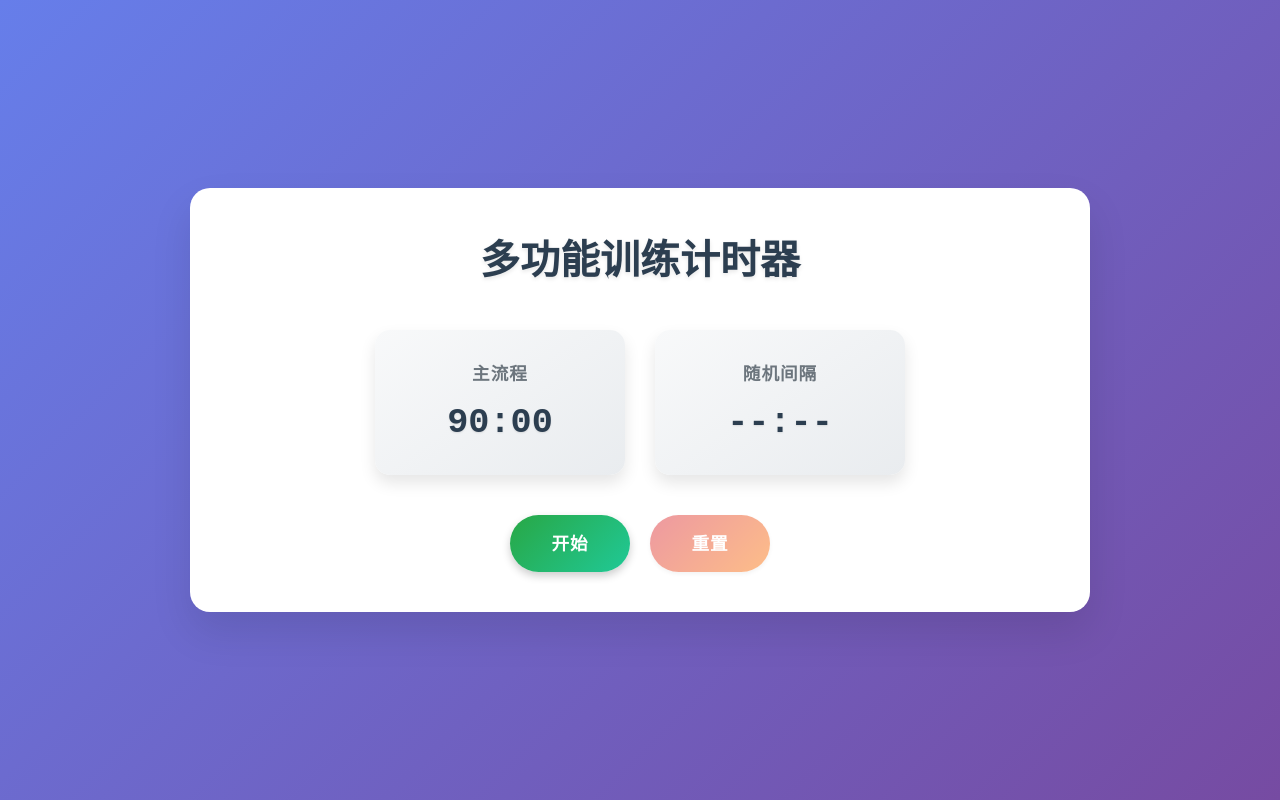
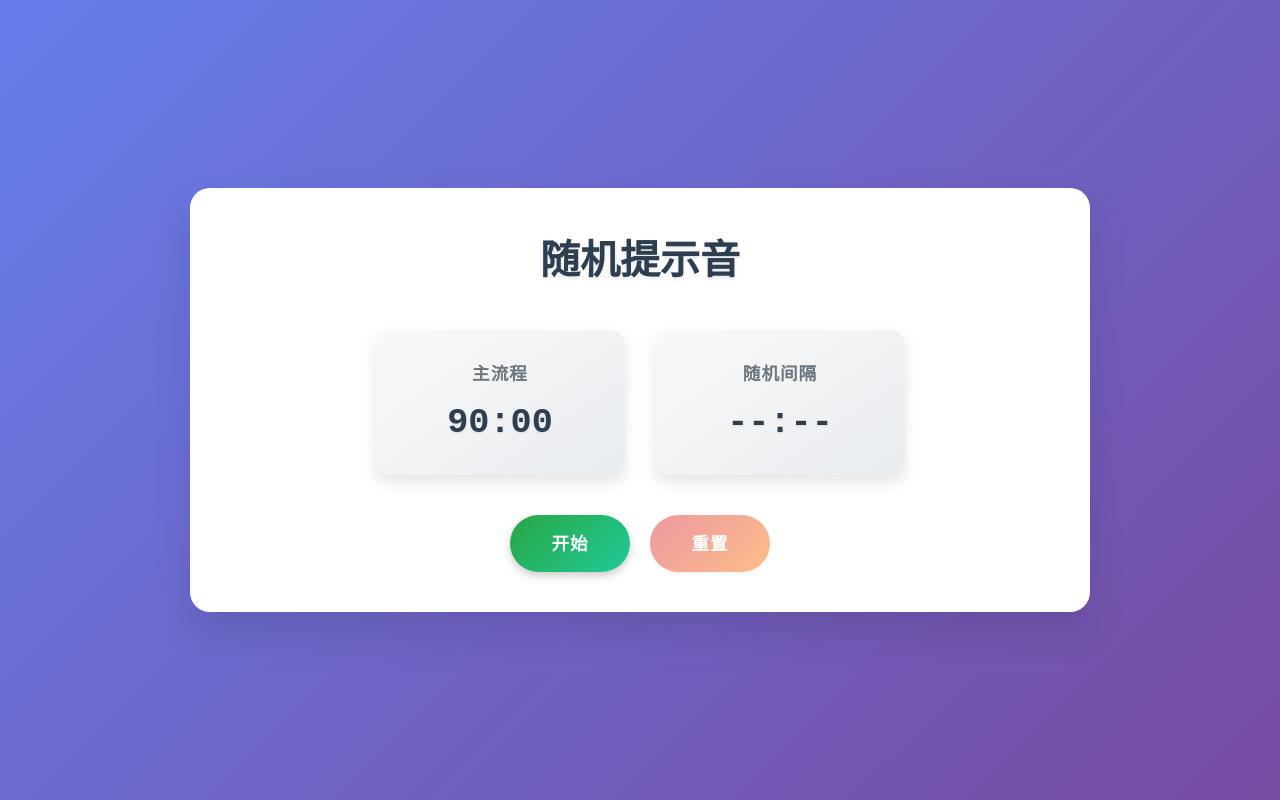
Before and after one commit to mtt3366/focus-countdown, a plain HTML site: page index.html in a window 1280 px wide. Drawn offline with Linux system fonts and the light colour scheme.

Commit message:
更新应用名称和README文档，将“复合倒计时器”更改为“随机提示音应用”，并详细描述应用功能和使用方法，增强文档的清晰度和可读性。

```diff
--- a/index.html
+++ b/index.html
@@ -4,7 +4,7 @@
 <head>
   <meta charset="UTF-8">
   <meta name="viewport" content="width=device-width, initial-scale=1.0">
-  <title>复合倒计时器</title>
+  <title>随机提示音</title>
   <!-- 引入Google Fonts的Poppins字体 -->
   <link href="https://fonts.googleapis.com/css2?family=Poppins:wght@300;400;600;700&display=swap" rel="stylesheet">
   <!-- 链接到样式文件 -->
@@ -15,7 +15,7 @@
   <!-- 主容器 -->
   <div class="app-container">
     <!-- 应用标题 -->
-    <h1>多功能训练计时器</h1>
+    <h1>随机提示音</h1>
 
     <!-- 计时器显示容器 -->
     <div class="timers-container">
```
Also changed, not shown: 1 other file.
